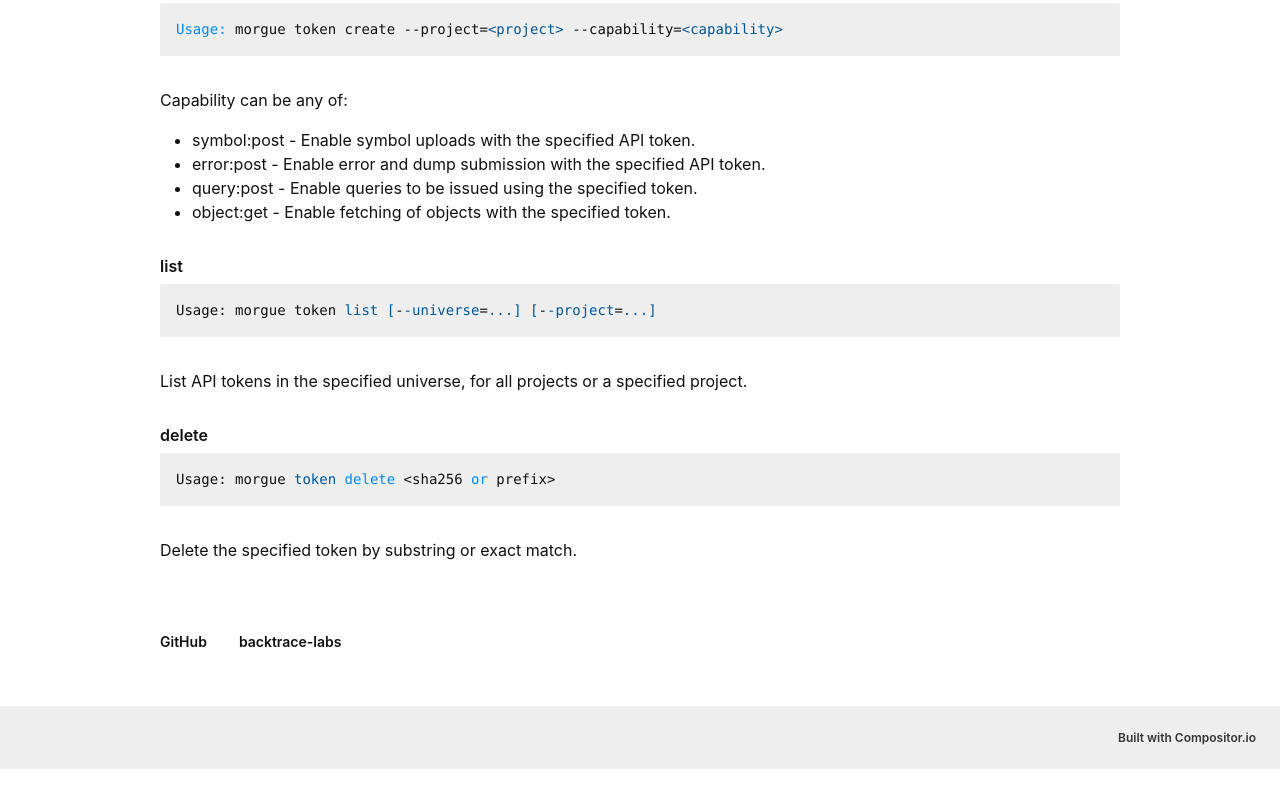
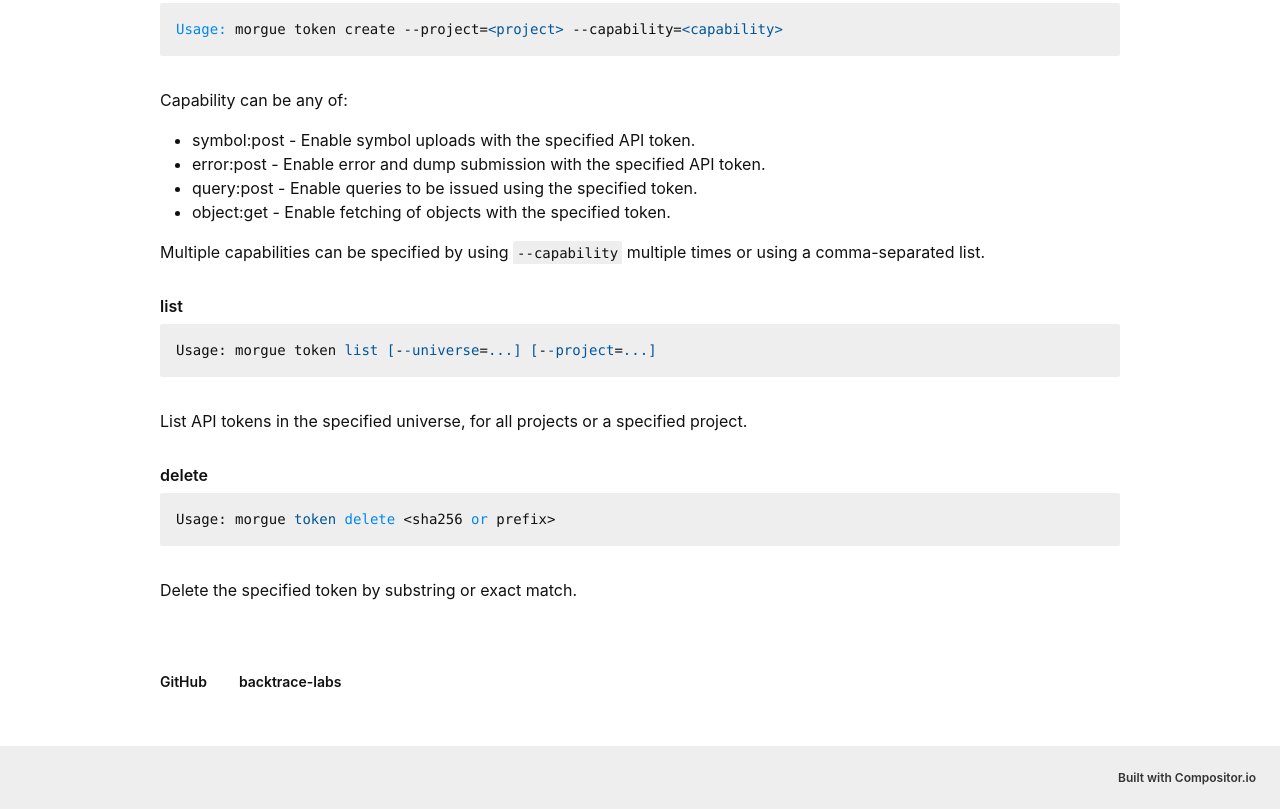
Before and after one commit to backtrace-labs/backtrace-morgue, a website: page index.html in a window 1280 px wide. Shown: the part 8878-9687 px from the top of the page. Before the commit the page ends 9647 px from the top, so only its background shows below. Drawn offline with Linux system fonts and the light colour scheme.

Commit message:
Update index.html via compositor.io

```diff
--- a/index.html
+++ b/index.html
@@ -289,6 +289,8 @@ Do not use this operation without making a back-up of your data.</p>
 <li>query:post - Enable queries to be issued using the specified token.</li>
 <li>object:get - Enable fetching of objects with the specified token.</li>
 </ul>
+<p>Multiple capabilities can be specified by using <code>--capability</code> multiple times
+or using a comma-separated list.</p>
 <h4>list</h4>
 <pre>Usage: morgue token <span class="hljs-built_in">list</span> <span class="hljs-meta">[</span>-<span class="hljs-params">-universe</span>=<span class="hljs-params">...</span><span class="hljs-meta">]</span> <span class="hljs-meta">[</span>-<span class="hljs-params">-project</span>=<span class="hljs-params">...</span><span class="hljs-meta">]</span></pre><p>List API tokens in the specified universe, for all projects or a specified
 project.</p>
```
